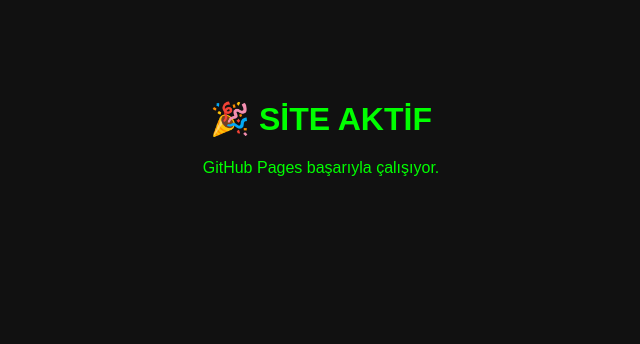
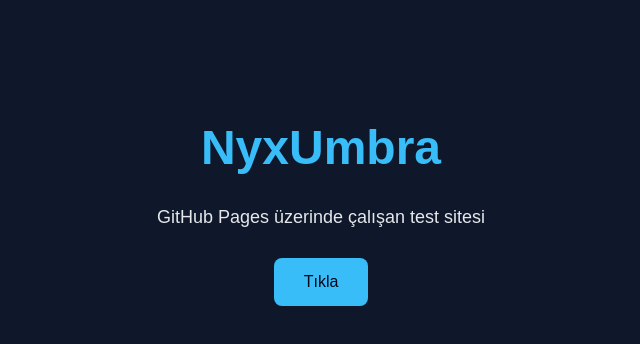
Before and after one commit to nyxumbra05/nyxumbra05.github.io, a plain HTML site: page index.html in a window 1280 px wide. Shown: the whole page, without its empty margins (319-959 px from the left). Drawn offline with Linux system fonts and the light colour scheme.

Commit message:
Update index.html

```diff
--- a/index.html
+++ b/index.html
@@ -2,21 +2,46 @@
 <html lang="tr">
 <head>
   <meta charset="UTF-8">
-  <title>Site Çalışıyor</title>
+  <title>NyxUmbra</title>
+
   <style>
     body {
-      font-family: Arial;
-      background: #111;
-      color: #0f0;
+      background: #0f172a;
+      color: #e5e7eb;
+      font-family: Arial, sans-serif;
       text-align: center;
-      margin-top: 100px;
+      padding-top: 80px;
+    }
+
+    h1 {
+      font-size: 48px;
+      color: #38bdf8;
+    }
+
+    p {
+      font-size: 18px;
+      margin-bottom: 30px;
+    }
+
+    button {
+      background: #38bdf8;
+      color: #020617;
+      border: none;
+      padding: 15px 30px;
+      font-size: 16px;
+      cursor: pointer;
+      border-radius: 8px;
+    }
+
+    button:hover {
+      background: #0ea5e9;
     }
   </style>
 </head>
+
 <body>
-
-  <h1>🎉 SİTE AKTİF</h1>
-  <p>GitHub Pages başarıyla çalışıyor.</p>
-
+  <h1>NyxUmbra</h1>
+  <p>GitHub Pages üzerinde çalışan test sitesi</p>
+  <button>Tıkla</button>
 </body>
 </html>
```
